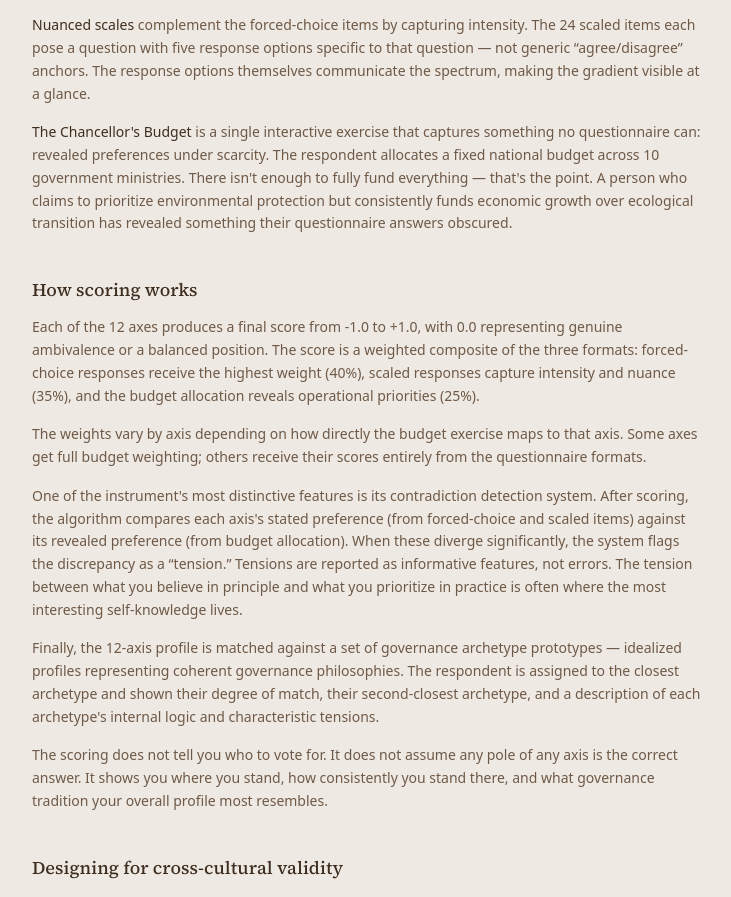
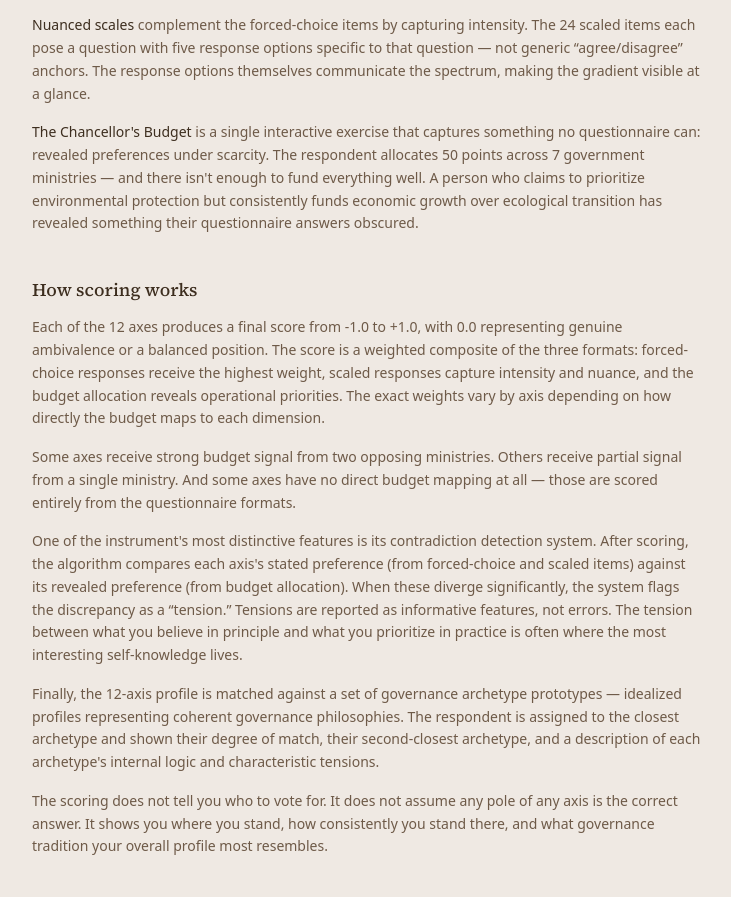
Before and after one commit to WrongerSandwich/governance-compass, a Next.js app: page /methodology in a window 1280 px wide. Shown: the part 1840-2737 px from the top of the page, without its empty margins (272-1003 px from the left). Built offline with nearby package versions, Linux system fonts and the light colour scheme; no server answers.

Commit message:
fix: update methodology page for 7 ministries and variable weights

```diff
--- a/src/app/methodology/page.tsx
+++ b/src/app/methodology/page.tsx
@@ -94,7 +94,7 @@ export default function MethodologyPage() {
               </p>
               <p>
                 <span className="font-medium text-text-primary">The Chancellor&apos;s Budget</span>{" "}
-                is a single interactive exercise that captures something no questionnaire can: revealed preferences under scarcity. The respondent allocates a fixed national budget across 10 government ministries. There isn&apos;t enough to fully fund everything &mdash; that&apos;s the point. A person who claims to prioritize environmental protection but consistently funds economic growth over ecological transition has revealed something their questionnaire answers obscured.
+                is a single interactive exercise that captures something no questionnaire can: revealed preferences under scarcity. The respondent allocates 50 points across 7 government ministries &mdash; and there isn&apos;t enough to fund everything well. A person who claims to prioritize environmental protection but consistently funds economic growth over ecological transition has revealed something their questionnaire answers obscured.
               </p>
             </div>
           </section>
@@ -106,10 +106,10 @@ export default function MethodologyPage() {
             </h2>
             <div className="space-y-4">
               <p>
-                Each of the 12 axes produces a final score from -1.0 to +1.0, with 0.0 representing genuine ambivalence or a balanced position. The score is a weighted composite of the three formats: forced-choice responses receive the highest weight (40%), scaled responses capture intensity and nuance (35%), and the budget allocation reveals operational priorities (25%).
+                Each of the 12 axes produces a final score from -1.0 to +1.0, with 0.0 representing genuine ambivalence or a balanced position. The score is a weighted composite of the three formats: forced-choice responses receive the highest weight, scaled responses capture intensity and nuance, and the budget allocation reveals operational priorities. The exact weights vary by axis depending on how directly the budget maps to each dimension.
               </p>
               <p>
-                The weights vary by axis depending on how directly the budget exercise maps to that axis. Some axes get full budget weighting; others receive their scores entirely from the questionnaire formats.
+                Some axes receive strong budget signal from two opposing ministries. Others receive partial signal from a single ministry. And some axes have no direct budget mapping at all &mdash; those are scored entirely from the questionnaire formats.
               </p>
               <p>
                 One of the instrument&apos;s most distinctive features is its contradiction detection system. After scoring, the algorithm compares each axis&apos;s stated preference (from forced-choice and scaled items) against its revealed preference (from budget allocation). When these diverge significantly, the system flags the discrepancy as a &ldquo;tension.&rdquo; Tensions are reported as informative features, not errors. The tension between what you believe in principle and what you prioritize in practice is often where the most interesting self-knowledge lives.
```
